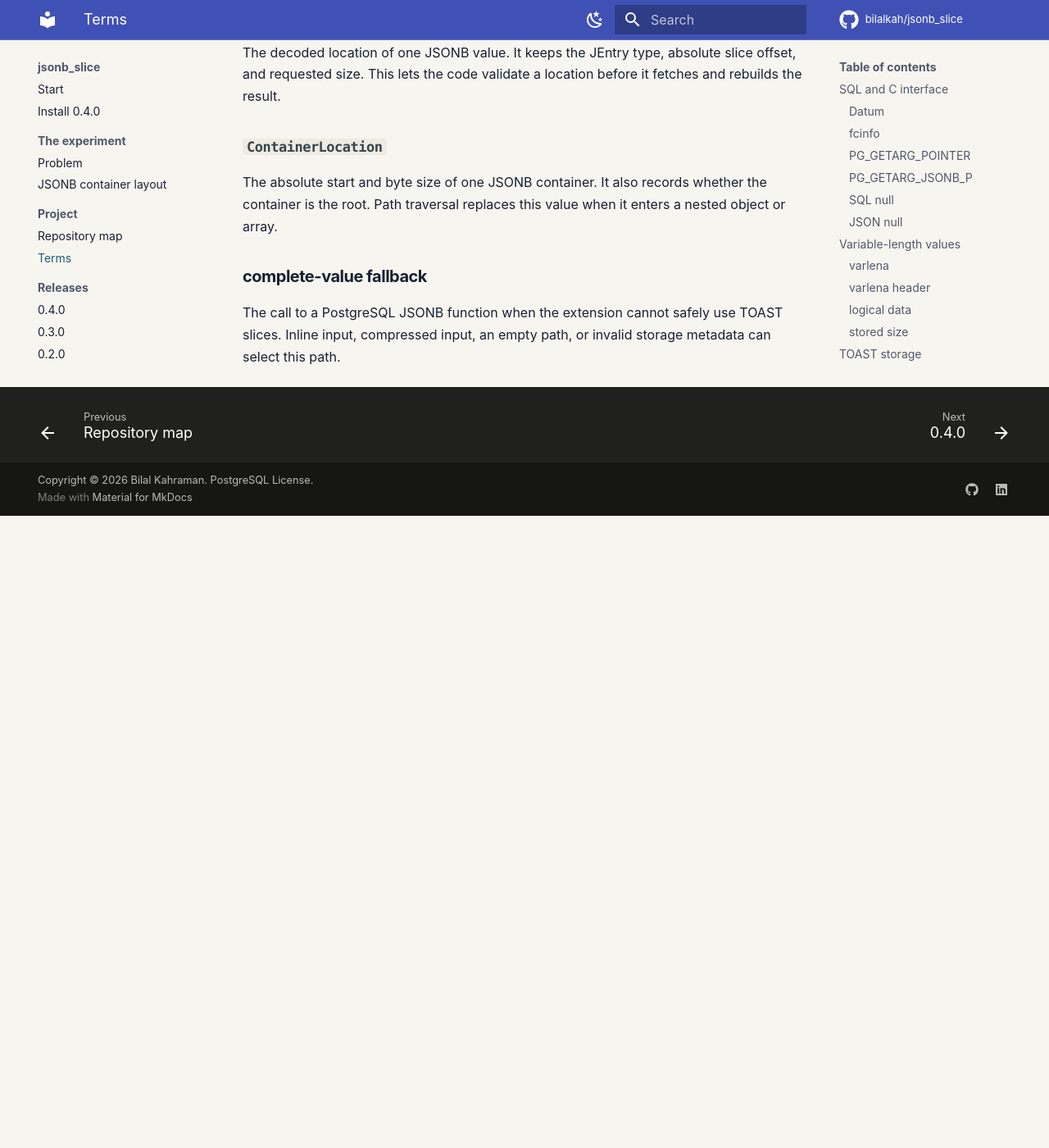
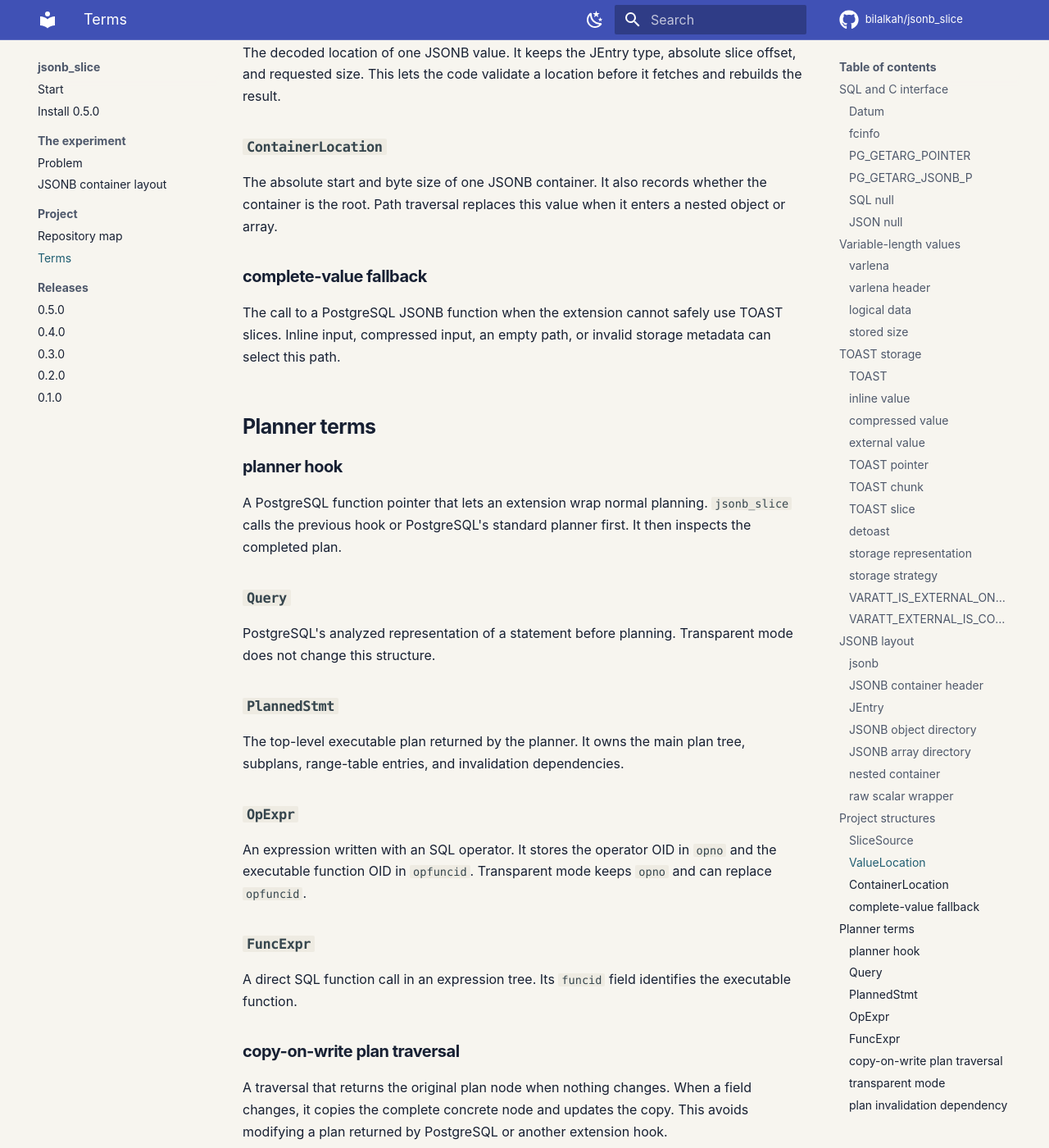
Before and after one commit to bilalkah/jsonb_slice, an MkDocs documentation site: the page built from docs/terms.md, in a window 1280 px wide and 1400 px high, scrolled down 5266 px. Shown: the whole window at 82% size. Built offline with MkDocs 1.6.1 and Material for MkDocs 9.7.7, drawn with Linux system fonts in a browser that asks for light colours; comment, search, counter and statistics services are not loaded; the version menu is left out; before the commit the page ends 5895 px from its top, so only the background shows below that; some of the changed text lies outside the part shown.

Commit message:
Document the 0.5.0 transparent mode

````diff
--- a/docs/getting-started.md
+++ b/docs/getting-started.md
@@ -1,7 +1,8 @@
-# Install 0.4.0
+# Install 0.5.0
 
-0.4.0 is a PostgreSQL C extension. It provides key, index, and path accessors
-with JSONB and text results.
+0.5.0 is a PostgreSQL C extension. It provides key, index, and path accessors
+with JSONB and text results. It also provides an optional transparent mode for
+supported built-in accessor expressions.
 
 ## Requirements
 
@@ -39,18 +40,19 @@ FROM pg_extension
 WHERE extname = 'jsonb_slice';
 ```
 
-The version must be `0.4.0`. The extension is relocatable.
+The version must be `0.5.0`. The extension is relocatable.
 
-## Upgrade from 0.3.0
+## Upgrade from 0.4.0
 
-Install the 0.4.0 files. Then run:
+Install the 0.5.0 files. Then run:
 
 ```sql
-ALTER EXTENSION jsonb_slice UPDATE TO '0.4.0';
+ALTER EXTENSION jsonb_slice UPDATE TO '0.5.0';
 ```
 
-The upgrade adds the new function signatures and operators. It does not change
-stored JSONB values.
+The upgrade keeps the existing function and operator signatures. It updates
+the extension version and makes the new library behavior available. It does
+not change stored JSONB values.
 
 ## Read by key
 
@@ -112,6 +114,60 @@ SELECT '{"users": [{"name": "Ada"}]}'::jsonb
 The `~>` and `~#>` operators return JSONB. The `~>>` and `~#>>` operators
 return SQL text.
 
+## Enable transparent mode
+
+The planner hook must be loaded before PostgreSQL plans the query. Load it in
+the current session, and then enable transparent mode:
+
+```sql
+LOAD 'jsonb_slice';
+SET jsonb_slice.transparent = on;
+```
+
+Existing built-in syntax can then use the matching extension accessor in a
+supported plan expression:
+
+```sql
+SELECT document -> 'profile',
+       document ->> 'name',
+       document #>> ARRAY['profile', 'role']
+FROM records;
+```
+
+The setting is off by default. Reset it with:
+
+```sql
+RESET jsonb_slice.transparent;
+```
+
+To load the library for each new session, set this PostgreSQL configuration:
+
+```conf
+session_preload_libraries = 'jsonb_slice'
+```
+
+Start a new session after the configuration change. `CREATE EXTENSION` alone
+does not load the planner hook in every session.
+
+### Transparent-mode scope
+
+The mode inspects accessors in:
+
+- common select lists;
+- ordinary filters;
+- common left and right child plans;
+- append-style child plans;
+- scalar and other planned subplans.
+
+If an accessor is stored in another plan-specific field, PostgreSQL keeps the
+built-in function. The query result does not change. The call only misses the
+partial-read opportunity.
+
+A statement is considered only when it reads a normal table, partitioned
+table, or materialized view with a JSONB column declared as `STORAGE
+EXTERNAL`. The stored value still controls execution. Inline and compressed
+values use PostgreSQL's complete-value path.
+
 ## Result rules
 
 - A missing key, index, or path returns SQL `NULL`.
@@ -131,12 +187,12 @@ make installcheck PG_CONFIG=/path/to/pg_config
 ```
 
 The tests check a fresh installation, all six accessor signatures, all six
-operator signatures, storage fallbacks, extension removal, and upgrades from
-0.1.0 through 0.4.0.
+operator signatures, transparent replacement, storage fallbacks, extension
+removal, and upgrades from 0.1.0 through 0.5.0.
 
 ## Current boundary
 
-0.4.0 uses TOAST slices for an external, uncompressed JSONB value. It reads
+0.5.0 uses TOAST slices for an external, uncompressed JSONB value. It reads
 the directory of each visited container, the required object key bytes, and
 the final selected value. Inline or compressed input uses PostgreSQL's
 complete-value functions. This release makes no general performance claim.
--- a/docs/repository-map.md
+++ b/docs/repository-map.md
@@ -1,7 +1,7 @@
 # Repository map
 
-0.4.0 is an installable PostgreSQL C extension with key, index, and path
-accessors.
+0.5.0 is an installable PostgreSQL C extension with key, index, and path
+accessors plus optional transparent access.
 
 | Path | Responsibility |
 |---|---|
@@ -9,8 +9,12 @@ accessors.
 | `jsonb_slice.control` | Extension metadata and default version |
 | `src/jsonb_slice.c` | SQL entry points, arguments, fallbacks, and results |
 | `src/jsonb_slice_core.c` | TOAST slices and JSONB container parsing |
-| `sql/` | Installation and upgrade scripts for versions 0.1.0 through 0.4.0 |
-| `test/` | Package, accessor, operator, storage, removal, and upgrade tests |
+| `src/jsonb_slice_plan.c` | Planner hook, setting, and rewrite coordination |
+| `src/jsonb_slice_plan_functions.c` | Replacement identity, permissions, and plan dependencies |
+| `src/jsonb_slice_plan_relations.c` | Relation eligibility and relcache invalidation |
+| `src/jsonb_slice_plan_walk.c` | Copy-on-write expression and plan traversal |
+| `sql/` | Installation and upgrade scripts for versions 0.1.0 through 0.5.0 |
+| `test/` | Package, accessor, storage, planner, removal, and upgrade tests |
 | `docs/` | Documentation for the current source version |
 | `landing/` | The page at `/jsonb_slice/` that lists released versions |
 | `scripts/` | Versioned documentation build |
@@ -28,6 +32,7 @@ tag v0.1.0 -> https://bilalkah.github.io/jsonb_slice/0.1.0/
 tag v0.2.0 -> https://bilalkah.github.io/jsonb_slice/0.2.0/
 tag v0.3.0 -> https://bilalkah.github.io/jsonb_slice/0.3.0/
 tag v0.4.0 -> https://bilalkah.github.io/jsonb_slice/0.4.0/
+tag v0.5.0 -> https://bilalkah.github.io/jsonb_slice/0.5.0/
 ```
 
 The root path is a release index. It is not an alias for one version.
--- a/docs/terms.md
+++ b/docs/terms.md
@@ -208,3 +208,49 @@ enters a nested object or array.
 The call to a PostgreSQL JSONB function when the extension cannot safely use
 TOAST slices. Inline input, compressed input, an empty path, or invalid storage
 metadata can select this path.
+
+## Planner terms
+
+### planner hook
+
+A PostgreSQL function pointer that lets an extension wrap normal planning.
+`jsonb_slice` calls the previous hook or PostgreSQL's standard planner first.
+It then inspects the completed plan.
+
+### `Query`
+
+PostgreSQL's analyzed representation of a statement before planning.
+Transparent mode does not change this structure.
+
+### `PlannedStmt`
+
+The top-level executable plan returned by the planner. It owns the main plan
+tree, subplans, range-table entries, and invalidation dependencies.
+
+### `OpExpr`
+
+An expression written with an SQL operator. It stores the operator OID in
+`opno` and the executable function OID in `opfuncid`. Transparent mode keeps
+`opno` and can replace `opfuncid`.
+
+### `FuncExpr`
+
+A direct SQL function call in an expression tree. Its `funcid` field identifies
+the executable function.
+
+### copy-on-write plan traversal
+
+A traversal that returns the original plan node when nothing changes. When a
+field changes, it copies the complete concrete node and updates the copy. This
+avoids modifying a plan returned by PostgreSQL or another extension hook.
+
+### transparent mode
+
+The optional `jsonb_slice.transparent` setting. When it is on, supported
+built-in JSONB accessor calls can use validated extension functions. The mode
+is off by default.
+
+### plan invalidation dependency
+
+A catalog dependency stored in a planned statement. A relevant function or
+permission change invalidates the cached plan so PostgreSQL can plan it again.
--- a/mkdocs.yml
+++ b/mkdocs.yml
@@ -79,7 +79,7 @@ extra:
 
 nav:
   - Start: index.md
-  - Install 0.4.0: getting-started.md
+  - Install 0.5.0: getting-started.md
   - The experiment:
       - Problem: problem.md
       - JSONB container layout: jsonb-layout.md
@@ -87,6 +87,7 @@ nav:
       - Repository map: repository-map.md
       - Terms: terms.md
   - Releases:
+      - 0.5.0: releases/0.5.0.md
       - 0.4.0: releases/0.4.0.md
       - 0.3.0: releases/0.3.0.md
       - 0.2.0: releases/0.2.0.md
````
Also changed, not shown: README.md (+36 -9 lines), docs/index.md (+29 -7 lines), docs/problem.md (+19 -3 lines), 1 other file.
